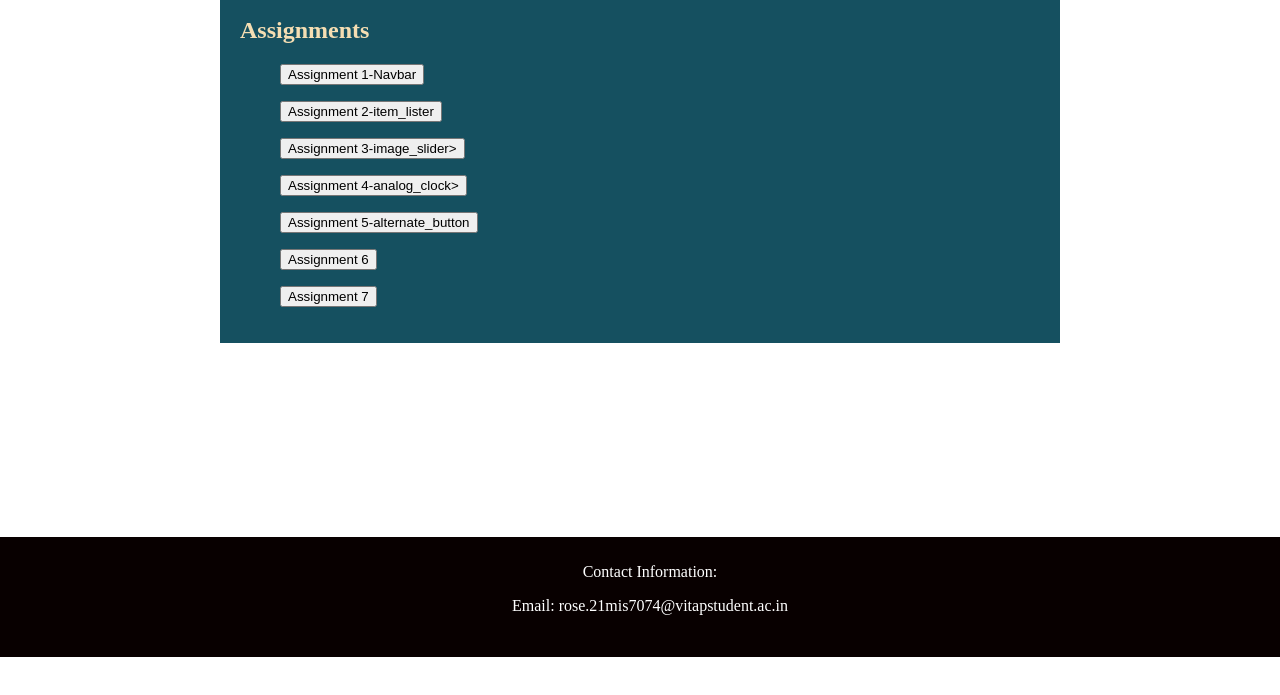
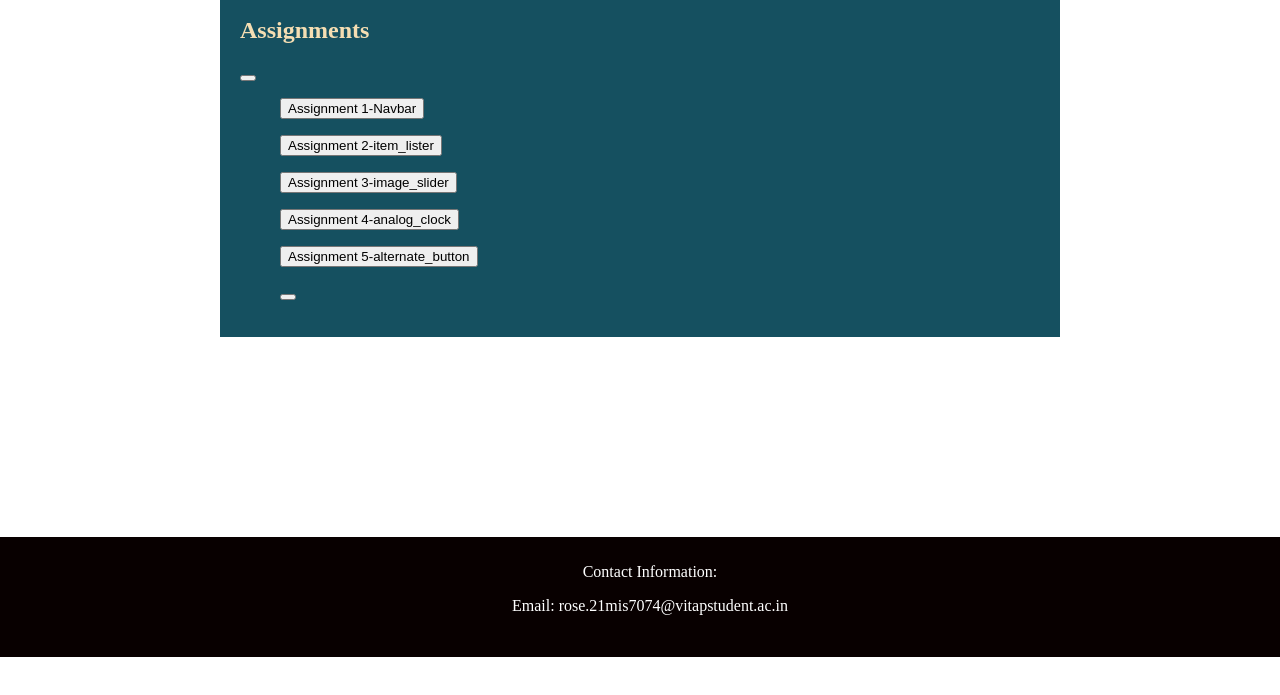
Before and after one commit to 29rrt/Webtech_Assignment_webpage, a plain HTML site: page index.html in a window 1280 px wide. Shown: the part 143-838 px from the top of the page. Drawn offline with Linux system fonts and the light colour scheme.

Commit message:
Update index.html

```diff
--- a/index.html
+++ b/index.html
@@ -71,13 +71,13 @@
     <div class="container">
         <div class="scrollable-content", style="font-family: 'Times New Roman', Times, serif;">
             <h2 style="color: wheat;">Assignments</h2>
-            <ul><button a href="https://29rrt.github.io/navbar/">Assignment 1-Navbar</a></button></ul>
-            <ul><button a href="https://29rrt.github.io/item_lister/">Assignment 2-item_lister</a></button></ul>
-            <ul><button a href="https://29rrt.github.io/image_slider/">Assignment 3-image_slider></a></button></ul>
-            <ul><button a href="https://29rrt.github.io/webtech_Assignment/">Assignment 4-analog_clock></a></button></ul>
-            <ul><button a href="https://29rrt.github.io/alternate_button/">Assignment 5-alternate_button</a></button></ul>
-            <ul><button a href="">Assignment 6</a></button></ul>
-            <ul><button a href="">Assignment 7</a></button></ul>
+            <button type="button" ></button>
+            <ul><a href="https://29rrt.github.io/navbar/"><button>Assignment 1-Navbar </button></a></ul>
+            <ul><a href="https://29rrt.github.io/item_lister/"><button>Assignment 2-item_lister</button></a></ul>
+            <ul><a href="https://29rrt.github.io/image_slider/"><button>Assignment 3-image_slider</button></a></ul>
+            <ul><a href="https://29rrt.github.io/webtech_Assignment/"><button>Assignment 4-analog_clock</button></a></ul>
+            <ul><a href="https://29rrt.github.io/alternate_button/"><button>Assignment 5-alternate_button</button></a></ul>
+            <ul><a href=""><button></button></a></ul>
         </div>
     </div>
     <footer>
```
